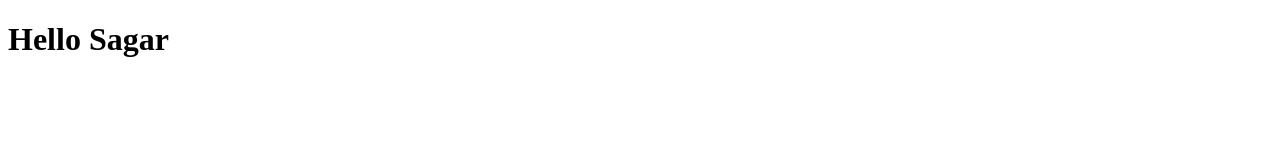
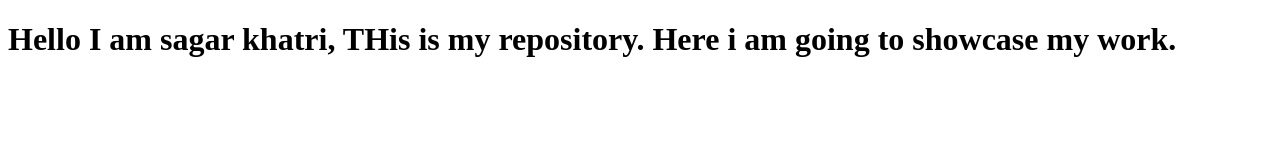
Before and after one commit to khatrisagar/sagarkhatri-site, a plain HTML site: page index.html in a window 1280 px wide. Drawn offline with Linux system fonts and the light colour scheme.

Commit message:
docs: Update project details

```diff
--- a/index.html
+++ b/index.html
@@ -7,7 +7,6 @@
     <title>Document</title>
 </head>
 <body>
-    <h1>Hello Sagar </h1>
-
+    <h1>Hello I am sagar khatri, THis is my repository. Here i am going to showcase my work. </h1>
 </body>
 </html>
```
